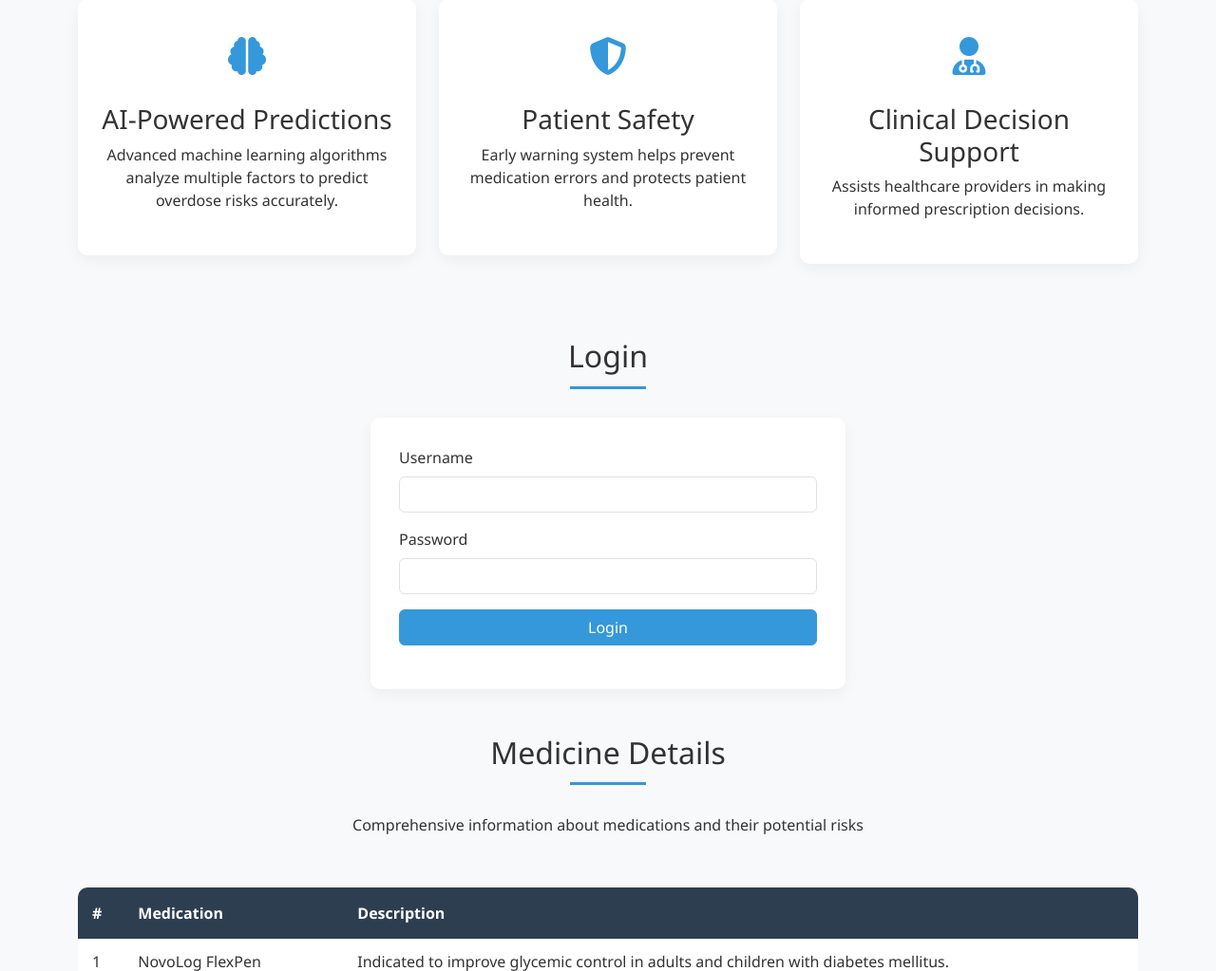
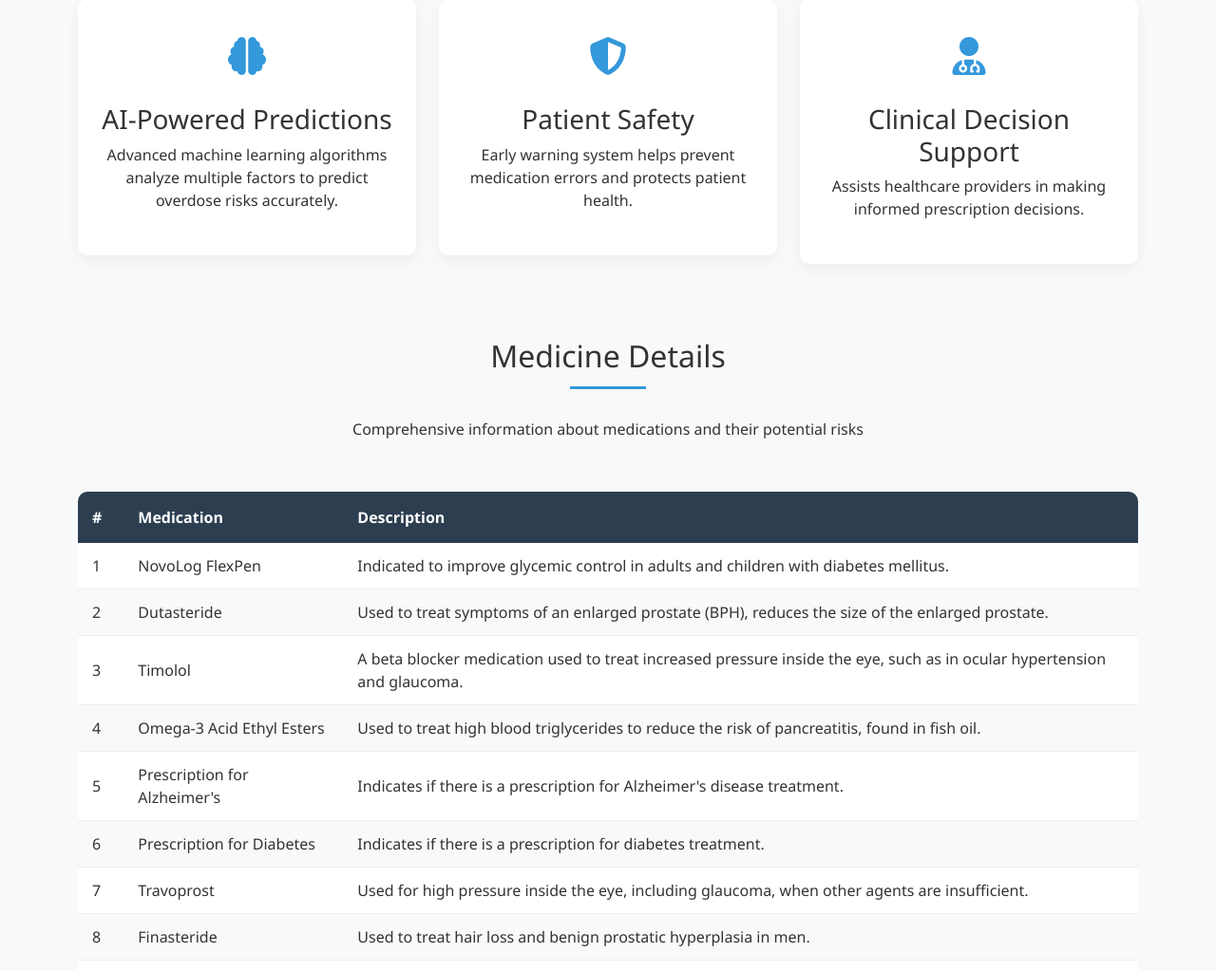
Before and after one commit to Abhishekt03/medicine_overdose_prediction, a Flask app: page / in a window 1280 px wide. Shown: the part 1170-2193 px from the top of the page at 95% size. Run offline with Flask 3, Linux system fonts and the light colour scheme.

Commit message:
Update index.html

```diff
--- a/templates/index.html
+++ b/templates/index.html
@@ -165,31 +165,6 @@
       color: white;
     }
 
-    .login-container {
-      background-color: white;
-      border-radius: 10px;
-      padding: 30px;
-      box-shadow: 0 5px 15px rgba(0, 0, 0, 0.05);
-      margin-bottom: 40px;
-      max-width: 500px;
-      margin: 0 auto;
-    }
-
-    .form-control:focus {
-      border-color: var(--secondary-color);
-      box-shadow: 0 0 0 0.25rem rgba(52, 152, 219, 0.25);
-    }
-
-    .btn-primary {
-      background-color: var(--secondary-color);
-      border-color: var(--secondary-color);
-    }
-
-    .btn-primary:hover {
-      background-color: #2980b9;
-      border-color: #2980b9;
-    }
-
     @media (max-width: 768px) {
       .hero-section {
         padding: 60px 0;
@@ -218,7 +193,7 @@
             <a class="nav-link active" href="#">Home</a>
           </li>
           <li class="nav-item">
-            <a class="nav-link" href="#login">Login</a>
+            <a class="nav-link" href="#" id="loginLink">Login</a>
           </li>
         </ul>
       </div>
@@ -288,25 +263,6 @@
             <p>Assists healthcare providers in making informed prescription decisions.</p>
           </div>
         </div>
-      </div>
-    </section>
-
-    <!-- Login Section -->
-    <section id="login" class="mb-5">
-      <h2 class="section-title">Login</h2>
-      <div class="login-container">
-        <form id="loginForm">
-          <div class="mb-3">
-            <label for="username" class="form-label">Username</label>
-            <input type="text" class="form-control" id="username" required>
-          </div>
-          <div class="mb-3">
-            <label for="password" class="form-label">Password</label>
-            <input type="password" class="form-control" id="password" required>
-          </div>
-          <button type="submit" class="btn btn-primary w-100">Login</button>
-        </form>
-        <div id="loginMessage" class="mt-3"></div>
       </div>
     </section>
 
@@ -474,22 +430,10 @@
         return false;
       });
 
-      // Login form handling
-      $('#loginForm').on('submit', function(e) {
+      // Handle login link click
+      $('#loginLink').click(function(e) {
         e.preventDefault();
-        const username = $('#username').val();
-        const password = $('#password').val();
-
-        // Simple validation (in a real application, this would be handled server-side)
-        if (username && password) {
-          $('#loginMessage').html('<div class="alert alert-success">Login successful! Redirecting...</div>');
-          // Simulate redirect
-          setTimeout(function() {
-            window.location.href = "#about";
-          }, 1000);
-        } else {
-          $('#loginMessage').html('<div class="alert alert-danger">Please enter both username and password.</div>');
-        }
+        window.location.href = 'login.html';
       });
     });
   </script>
```
